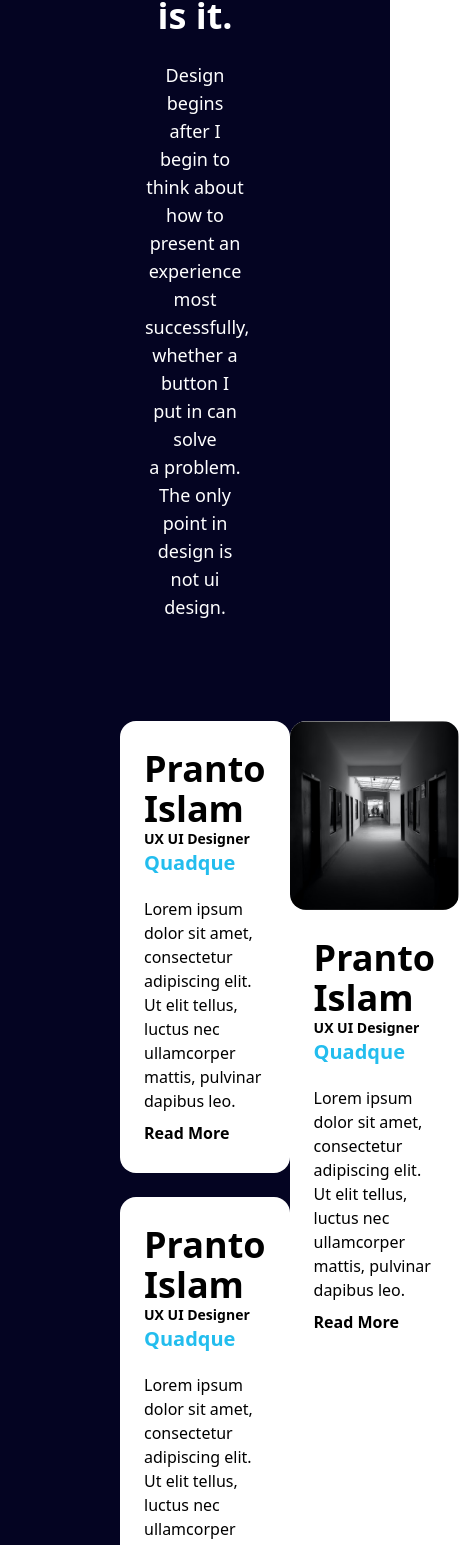
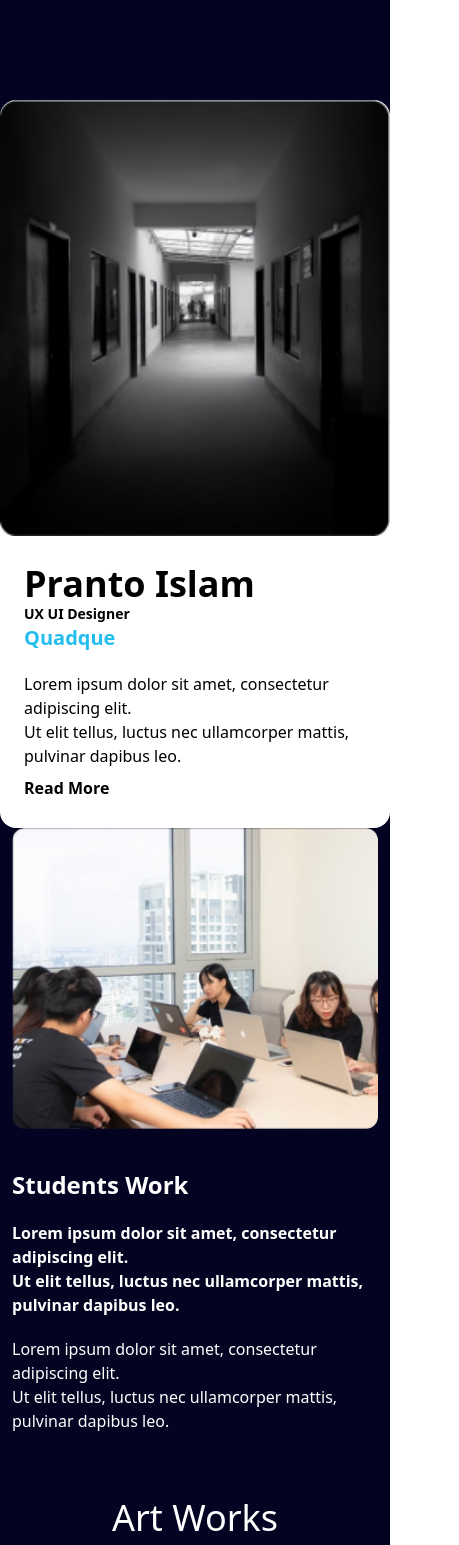
Before and after one commit to mhmalvi/quadque-it-client, a React (Create React App) app: page /stories in a window 390 px wide. Shown: the part 342-1887 px from the top of the page, 459 px wide, since content can reach past the window. Built offline with nearby package versions, Linux system fonts and the light colour scheme.

Commit message:
gallery, stories responsive

```diff
--- a/src/Components/Shared/Navbar/NavLinks.jsx
+++ b/src/Components/Shared/Navbar/NavLinks.jsx
@@ -7,7 +7,7 @@ const NavLinks = () => {
   const [toogleSubmenu, setToogleSubmenu] = useState("");
   return (
     <>
-      <div className="lg:flex z-100 bg-black bg-opacity-30 backdrop-filter backdrop-blur-lg lg:backdrop-filter-none lg:bg-transparent border border-white border-opacity-30 lg:border-none shadow-2xl shadow-[#ffffff20] lg:shadow-none lg:text-white text-center text-2xl lg:text-base rounded-md cursor-pointer mx-2">
+      <div className="lg:flex z-50 bg-black bg-opacity-30 backdrop-filter backdrop-blur-lg lg:backdrop-filter-none lg:bg-transparent border border-white border-opacity-30 lg:border-none shadow-2xl shadow-[#ffffff20] lg:shadow-none lg:text-white text-center text-2xl lg:text-base rounded-md cursor-pointer mx-2">
         {links?.map((link) => (
           <div className="lg:rounded-3xl">
             <div className="group">
--- a/src/Pages/Blog/Gallery.jsx
+++ b/src/Pages/Blog/Gallery.jsx
@@ -19,16 +19,34 @@ const Gallery = () => {
   return (
     <>
       <div className="bg-home-color text-white pt-36 mt-10 m-auto">
-        <div className="w-full lg:flex justify-evenly">
-          <div className="m-auto">
-            <img src={video} alt="" className="rounded-xl md:shrink-0 pl-20" />
+        <div className="lg:w-3/4 lg:flex lg:justify-center m-auto">
+          <div className="w-full m-auto">
+            <img
+              src={video}
+              alt=""
+              className="lg:rounded-xl lg:px-4 md:shrink-0 "
+            />
           </div>
-          <div className="flex-col lg:justify-start m-auto">
-            <div className="text-2xl font-semibold pb-5">Our institute</div>
-            <div className="pb-5">Lorem ipsum dolor sit amet, consectetur adipiscing elit. <br /> Ut elit tellus, luctus nec ullamcorper mattis, pulvinar dapibus leo. </div>
-            <div className="flex flex-wrap justify-center lg:justify-start"><Icons.Tick width={20}/>Flexible Time</div>
-            <div className="flex flex-wrap justify-center lg:justify-start"><Icons.Tick width={20}/>Perfect Work</div>
-            <div className="flex flex-wrap justify-center lg:justify-start"><Icons.Tick width={20}/> Client Priority</div>
+          <div className="flex-col px-5 lg:justify-start m-auto">
+            <div className="text-start text-2xl font-semibold pb-2">
+              Our institute
+            </div>
+            <div className="mx-2 text-sm font-thin text-start lg:w-2/3 pb-4 lg:px-0">
+              Lorem ipsum dolor sit amet, consectetur adipiscing elit. Ut elit
+              tellus, luctus nec ullamcorper mattis, pulvinar dapibus leo.{" "}
+            </div>
+
+            <div className="flex flex-wrap justify-start">
+              <Icons.Tick width={20} />
+              Flexible Time
+            </div>
+            <div className="flex flex-wrap justify-start">
+              <Icons.Tick width={20} />
+              Perfect Work
+            </div>
+            <div className="flex flex-wrap justify-start">
+              <Icons.Tick width={20} /> Client Priority
+            </div>
           </div>
         </div>
         <div className="flex justify-evenly py-5 leading-10 lg:px-30">
@@ -104,37 +122,68 @@ const Gallery = () => {
           </div>
         </div>
         <div className="flex justify-center">
-          <div className="grid grid-cols-12 pt-10 gap-6">
-            <div className="col-span-5">
-              <img src={classroom2} alt="" className="h-67 rounded-xl" />
+          <div className="grid lg:grid-cols-12 pt-10 gap-2 lg:gap-6 m-auto">
+            <div className="col-span-12 lg:col-span-5">
+              <img
+                src={classroom2}
+                alt=""
+                className="w-full lg:h-67 lg:rounded-xl"
+              />
+            </div>
+            <div className="col-span-12 lg:col-span-7">
+              <img
+                src={library}
+                alt=""
+                className="w-full lg:h-67 lg:rounded-xl"
+              />
             </div>
 
-            <div className="col-span-7">
-              <img src={library} alt="" className="h-67 rounded-xl" />
+            <div className="col-span-12 lg:col-span-4">
+              <img
+                src={collegeroom}
+                alt=""
+                className="w-full lg:h-67 lg:rounded-xl"
+              />
             </div>
 
-            <div className="col-span-4">
-              <img src={collegeroom} alt="" className="h-67 rounded-xl" />
+            <div className="col-span-12 lg:col-span-4">
+              <img
+                src={projection}
+                alt=""
+                className="w-full lg:h-67 lg:rounded-xl"
+              />
             </div>
 
-            <div className="col-span-4">
-              <img src={projection} alt="" className="h-67 rounded-xl" />
+            <div className="col-span-12 lg:col-span-4">
+              <img
+                src={meeting}
+                alt=""
+                className="w-full lg:h-67 lg:rounded-xl"
+              />
             </div>
 
-            <div className="col-span-4">
-              <img src={meeting} alt="" className="h-67 rounded-xl" />
+            <div className="col-span-12 lg:col-span-3">
+              <img
+                src={hallway}
+                alt=""
+                className="w-full lg:h-67 lg:rounded-xl"
+              />
             </div>
 
-            <div className="col-span-3">
-              <img src={hallway} alt="" className="h-67 rounded-xl" />
+            <div className="col-span-12 lg:col-span-4">
+              <img
+                src={librarytop}
+                alt=""
+                className="w-full lg:h-67 lg:rounded-xl"
+              />
             </div>
 
-            <div className="col-span-4">
-              <img src={librarytop} alt="" className="h-67 rounded-xl" />
-            </div>
-
-            <div className="col-span-5">
-              <img src={confarence} alt="" className="h-67 rounded-xl" />
+            <div className="col-span-12 lg:col-span-5">
+              <img
+                src={confarence}
+                alt=""
+                className="w-full lg:h-67 lg:rounded-xl"
+              />
             </div>
           </div>
         </div>
--- /dev/null
+++ b/src/Pages/Blog/InstructorsSlider.jsx
@@ -0,0 +1,156 @@
+import React from "react";
+import Slider from "react-slick";
+import "slick-carousel/slick/slick.css";
+import "slick-carousel/slick/slick-theme.css";
+import hallway from "../../Asset/Image/hallway.png";
+
+const InstructorsSlider = () => {
+    const settings = {
+        dots: true,
+        infinite: true,
+        speed: 600,
+        slidesToShow: 3,
+        slidesToScroll: 3,
+        initialSlide: 0,
+        responsive: [
+          {
+            breakpoint: 1024,
+            settings: {
+              slidesToShow: 2,
+              slidesToScroll: 2,
+              initialSlide: 1,
+              infinite: true,
+              dots: true,
+            },
+          },
+          {
+            breakpoint: 768,
+            settings: {
+              slidesToShow: 2,
+              slidesToScroll: 2,
+              initialSlide: 1,
+              dots: true,
+            },
+          },
+          {
+            breakpoint: 480,
+            settings: {
+              slidesToShow: 1,
+              slidesToScroll: 1,
+              dots: false,
+            },
+          },
+        ],
+      };
+  return (
+    <>
+    <Slider {...settings}>
+{/*     {Course?.map((course) => ( */}
+      <div>
+          <div className="flex-col lg:max-w-xs bg-white rounded-2xl">
+            <div className="">
+              <img src={hallway} className="w-full" alt="" />
+            </div>
+            <div className="flex-col lg:justify-start text-black m-auto px-6 py-7">
+              <div className="text-4xl font-semibold">Pranto Islam</div>
+              <div className="text-sm font-semibold">UX UI Designer</div>
+              <div className="text-xl text-[#23BDEE] font-semibold pb-5">
+                Quadque
+              </div>
+              <div className="pb-2">
+                Lorem ipsum dolor sit amet, consectetur adipiscing elit. <br />{" "}
+                Ut elit tellus, luctus nec ullamcorper mattis, pulvinar dapibus
+                leo.{" "}
+              </div>
+              <div className="font-bold">Read More</div>
+            </div>
+          </div>
+      </div>
+      <div>
+          <div className="flex-col lg:max-w-xs bg-white rounded-2xl">
+            <div>
+              <img src={hallway} className="w-full rounded-2xl" alt="" />
+            </div>
+            <div className="flex-col lg:justify-start text-black m-auto px-6 py-7">
+              <div className="text-4xl font-semibold">Pranto Islam</div>
+              <div className="text-sm font-semibold">UX UI Designer</div>
+              <div className="text-xl text-[#23BDEE] font-semibold pb-5">
+                Quadque
+              </div>
+              <div className="pb-2">
+                Lorem ipsum dolor sit amet, consectetur adipiscing elit. <br />{" "}
+                Ut elit tellus, luctus nec ullamcorper mattis, pulvinar dapibus
+                leo.{" "}
+              </div>
+              <div className="font-bold">Read More</div>
+            </div>
+          </div>
+      </div>
+      <div>
+          <div className="flex-col lg:max-w-xs bg-white rounded-2xl">
+            <div>
+              <img src={hallway} className="w-full rounded-2xl" alt="" />
+            </div>
+            <div className="flex-col lg:justify-start text-black m-auto px-6 py-7">
+              <div className="text-4xl font-semibold">Pranto Islam</div>
+              <div className="text-sm font-semibold">UX UI Designer</div>
+              <div className="text-xl text-[#23BDEE] font-semibold pb-5">
+                Quadque
+              </div>
+              <div className="pb-2">
+                Lorem ipsum dolor sit amet, consectetur adipiscing elit. <br />{" "}
+                Ut elit tellus, luctus nec ullamcorper mattis, pulvinar dapibus
+                leo.{" "}
+              </div>
+              <div className="font-bold">Read More</div>
+            </div>
+          </div>
+      </div>
+      <div>
+          <div className="flex-col lg:max-w-xs bg-white rounded-2xl">
+            <div>
+              <img src={hallway} className="w-full rounded-2xl" alt="" />
+            </div>
+            <div className="flex-col lg:justify-start text-black m-auto px-6 py-7">
+              <div className="text-4xl font-semibold">Pranto Islam</div>
+              <div className="text-sm font-semibold">UX UI Designer</div>
+              <div className="text-xl text-[#23BDEE] font-semibold pb-5">
+                Quadque
+              </div>
+              <div className="pb-2">
+                Lorem ipsum dolor sit amet, consectetur adipiscing elit. <br />{" "}
+                Ut elit tellus, luctus nec ullamcorper mattis, pulvinar dapibus
+                leo.{" "}
+              </div>
+              <div className="font-bold">Read More</div>
+            </div>
+          </div>
+      </div>
+      <div>
+          <div className="flex-col lg:max-w-xs bg-white rounded-2xl">
+            <div>
+              <img src={hallway} className="w-full rounded-2xl" alt="" />
+            </div>
+            <div className="flex-col lg:justify-start text-black m-auto px-6 py-7">
+              <div className="text-4xl font-semibold">Pranto Islam</div>
+              <div className="text-sm font-semibold">UX UI Designer</div>
+              <div className="text-xl text-[#23BDEE] font-semibold pb-5">
+                Quadque
+              </div>
+              <div className="pb-2">
+                Lorem ipsum dolor sit amet, consectetur adipiscing elit. <br />{" "}
+                Ut elit tellus, luctus nec ullamcorper mattis, pulvinar dapibus
+                leo.{" "}
+              </div>
+              <div className="font-bold">Read More</div>
+            </div>
+          </div>
+      </div>
+
+{/*     ))} */}
+  </Slider>
+  </>
+  )
+}
+
+export default InstructorsSlider
--- a/src/Pages/Blog/Stories.jsx
+++ b/src/Pages/Blog/Stories.jsx
@@ -7,30 +7,79 @@ import stories5 from "../../Asset/Image/stories5.png";
 import stories6 from "../../Asset/Image/stories6.png";
 import meeting from "../../Asset/Image/meeting.png";
 import hallway from "../../Asset/Image/hallway.png";
+import InstructorsSlider from "./InstructorsSlider";
 
 const Stories = () => {
   return (
-    <div className="w-full bg-home-color font-poppins pt-32 pb-20 px-30 mt-10">
+    <div className="w-full bg-home-color font-poppins pt-32 pb-20 lg:px-30 lg:mt-10">
       <div className="font-poppins text-white">
         <div className="flex-col m-auto pb-18">
-          <div className="text-5xl font-bold text-center leading-snug">
+          <div className="text-3xl lg:text-5xl font-bold text-center leading-snug">
             Success
           </div>
-          <div className="text-4xl font-bold text-center leading-snug">
+          <div className="text-2xl lg:text-4xl font-bold text-center leading-snug">
             I think so, this is it.
           </div>
-          <div className="w-2/3 text-center text-lg py-5 pb-7 m-auto">
-            Design begins after I begin to think about how to present an <br />{" "}
-            experience most successfully, whether a button I put in can solve{" "}
-            <br /> a problem. The only point in design is not ui design.
+          <div className="lg:w-2/3 text-center lg:text-lg py-5 pb-7 m-auto px-10 lg:px-0">
+            Design begins after I begin to think about how to present an{" "}
+            experience most successfully, whether a button I put in can solve a
+            problem. The only point in design is not ui design.
           </div>
         </div>
-        <div className="flex justify-between pb-72">
-          <div className="flex-col m-auto gap-6">
+        <div className="hidden lg:block">
+          <div className="lg:flex justify-between pb-72">
+            <div className="flex-col m-auto gap-6">
+              {/* card */}
+              <div className="lg:flex bg-white rounded-2xl mb-6">
+                <div>
+                  <img
+                    src={hallway}
+                    className="w-full h-full rounded-tl-2xl rounded-bl-2xl"
+                    alt=""
+                  />
+                </div>
+                <div className="flex-col lg:justify-start text-black m-auto px-6 py-7">
+                  <div className="text-4xl font-semibold">Pranto Islam</div>
+                  <div className="text-sm font-semibold">UX UI Designer</div>
+                  <div className="text-xl text-[#23BDEE] font-semibold pb-5">
+                    Quadque
+                  </div>
+                  <div className="pb-2">
+                    Lorem ipsum dolor sit amet, consectetur adipiscing elit.{" "}
+                    <br /> Ut elit tellus, luctus nec ullamcorper mattis,
+                    pulvinar dapibus leo.{" "}
+                  </div>
+                  <div className="font-bold">Read More</div>
+                </div>
+              </div>
+              {/* card */}
+              <div className="flex flex-col-reverse lg:flex lg:flex-row bg-white rounded-2xl mt-6">
+                <div className="flex-col lg:justify-start text-black m-auto px-6 py-7">
+                  <div className="text-4xl font-semibold">Pranto Islam</div>
+                  <div className="text-sm font-semibold">UX UI Designer</div>
+                  <div className="text-xl text-[#23BDEE] font-semibold pb-5">
+                    Quadque
+                  </div>
+                  <div className="pb-2">
+                    Lorem ipsum dolor sit amet, consectetur adipiscing elit.{" "}
+                    <br /> Ut elit tellus, luctus nec ullamcorper mattis,
+                    pulvinar dapibus leo.{" "}
+                  </div>
+                  <div className="font-bold">Read More</div>
+                </div>
+                <div>
+                  <img
+                    src={hallway}
+                    className="w-full h-full rounded-tr-2xl rounded-br-2xl"
+                    alt=""
+                  />
+                </div>
+              </div>
+            </div>
             {/* card */}
-            <div className="flex bg-white rounded-2xl mb-6">
+            <div className="flex-col lg:max-w-xs bg-white rounded-2xl">
               <div>
-                <img src={hallway} className="h-full rounded-tl-2xl rounded-bl-2xl" alt="" />
+                <img src={hallway} className="w-full rounded-2xl" alt="" />
               </div>
               <div className="flex-col lg:justify-start text-black m-auto px-6 py-7">
                 <div className="text-4xl font-semibold">Pranto Islam</div>
@@ -46,113 +95,80 @@ const Stories = () => {
                 <div className="font-bold">Read More</div>
               </div>
             </div>
-            {/* card */}
-            <div className="flex bg-white rounded-2xl mt-6">
-              <div className="flex-col lg:justify-start text-black m-auto px-6 py-7">
-                <div className="text-4xl font-semibold">Pranto Islam</div>
-                <div className="text-sm font-semibold">UX UI Designer</div>
-                <div className="text-xl text-[#23BDEE] font-semibold pb-5">
-                  Quadque
-                </div>
-                <div className="pb-2">
-                  Lorem ipsum dolor sit amet, consectetur adipiscing elit.{" "}
-                  <br /> Ut elit tellus, luctus nec ullamcorper mattis, pulvinar
-                  dapibus leo.{" "}
-                </div>
-                <div className="font-bold">Read More</div>
-              </div>
-              <div>
-                <img src={hallway} className="h-full rounded-tr-2xl rounded-br-2xl" alt="" />
-              </div>
-            </div>
-          </div>
-          {/* card */}
-          <div className="flex-col max-w-xs bg-white rounded-2xl">
-            <div>
-              <img src={hallway} className="w-full rounded-2xl" alt="" />
-            </div>
-            <div className="flex-col lg:justify-start text-black m-auto px-6 py-7">
-              <div className="text-4xl font-semibold">Pranto Islam</div>
-              <div className="text-sm font-semibold">UX UI Designer</div>
-              <div className="text-xl text-[#23BDEE] font-semibold pb-5">
-                Quadque
-              </div>
-              <div className="pb-2">
-                Lorem ipsum dolor sit amet, consectetur adipiscing elit. <br />{" "}
-                Ut elit tellus, luctus nec ullamcorper mattis, pulvinar dapibus
-                leo.{" "}
-              </div>
-              <div className="font-bold">Read More</div>
-            </div>
           </div>
         </div>
-        <div className="w-full lg:flex justify-evenly">
-          <div className="m-auto">
+        <div className="lg:hidden">
+          <InstructorsSlider />
+        </div>
+        <div className="w-full lg:flex justify-evenly px-3">
+          <div className="m-auto shrinkk-0">
             <img
               src={meeting}
               alt=""
               width={498}
-              className="rounded-xl shrink-0 pl-20"
+              className="rounded-xl shrink-0 lg:pl-20"
             />
           </div>
-          <div className="flex-col lg:justify-start m-auto px-10">
-            <div className="text-4xl font-semibold pb-5">Students Work</div>
-            <div className="text-xl font-semibold pb-5">
+          <div className="flex-col lg:justify-start text-start m-auto pt-10 lg:pt-0 lg:px-10">
+            <div className="text-2xl lg:text-4xl font-semibold pb-5">Students Work</div>
+            <div className="lg:text-xl font-semibold pb-5">
               Lorem ipsum dolor sit amet, consectetur adipiscing elit. <br /> Ut
               elit tellus, luctus nec ullamcorper mattis, pulvinar dapibus leo.{" "}
             </div>
-            <div className="text-lg pb-5">
+            <div className="lg:text-xl font-light pb-5">
               Lorem ipsum dolor sit amet, consectetur adipiscing elit. <br /> Ut
               elit tellus, luctus nec ullamcorper mattis, pulvinar dapibus leo.{" "}
             </div>
           </div>
         </div>
-        <div className="m-auto pt-32 pb-18">
-          <div className="text-4xl text-center leading-snug pb-12">Art Works</div>
-          <div className="flex flex-wrap justify-center gap-2">
+        <div className="m-auto pt-10 lg:pt-32 pb-18">
+          <div className="text-4xl text-center leading-snug pb-12">
+            Art Works
+          </div>
+          <div className="flex flex-wrap justify-center lg:gap-2">
             <div className="flex-col">
-              <div className="flex-wrap overflow-hidden rounded-xl my-2">
+              <div className="flex-wrap overflow-hidden lg:rounded-xl lg:my-2">
                 <img
                   src={stories1}
                   alt=""
-                  className="rounded-xl hover:scale-110 duration-1000"
+                  className="lg:rounded-xl hover:scale-110 duration-1000"
                 />
               </div>
-              <div className="flex-wrap overflow-hidden rounded-xl my-2">
+              <div className="flex-wrap overflow-hidden lg:rounded-xl lg:my-2">
                 <img
                   src={stories2}
                   alt=""
-                  className="rounded-xl hover:scale-110 duration-1000"
+                  className="lg:rounded-xl hover:scale-110 duration-1000"
                 />
               </div>
-              <div className="flex-wrap overflow-hidden rounded-xl my-2">
+              <div className="flex-wrap overflow-hidden lg:rounded-xl lg:my-2">
                 <img
                   src={stories3}
                   alt=""
-                  className="rounded-xl hover:scale-110 duration-1000"
+                  className="lg:rounded-xl hover:scale-110 duration-1000"
                 />
               </div>
             </div>
             <div className="flex-col">
-              <div className="flex-wrap overflow-hidden rounded-xl my-2">
+              <div className="flex-wrap overflow-hidden lg:rounded-xl lg:my-2">
                 <img
                   src={stories4}
                   alt=""
-                  className="rounded-xl hover:scale-110 duration-1000"
+                  className="lg:rounded-xl hover:scale-110 duration-1000"
                 />
               </div>
-              <div className="flex-wrap overflow-hidden rounded-xl my-2">
+              <div className="flex-wrap overflow-hidden lg:rounded-xl lg:my-2">
                 <img
                   src={stories5}
                   alt=""
-                  className="rounded-xl hover:scale-110 duration-1000"
+                  className="lg:rounded-xl hover:scale-110 duration-1000"
                 />
               </div>
-              <div className="flex-wrap overflow-hidden rounded-xl my-2">
+              <div className="flex-wrap overflow-hidden lg:rounded-xl lg:my-2">
                 <img
                   src={stories6}
                   alt=""
-                  className="rounded-xl hover:scale-110 duration-1000"
+                  className="lg:rounded-xl hover:scale-110 duration-1000"
                 />
               </div>
             </div>
--- a/src/Pages/Course/Header.jsx
+++ b/src/Pages/Course/Header.jsx
@@ -9,7 +9,7 @@ export default function Header() {
         <div className="w-full ">
           <div className="flex m-auto justify-center">
             <div className="hidden lg:block">
-              <img src={Banner} className="absolute bottom-[47%] left-[10%]" alt="" />
+              <img src={Banner} className="absolute bottom-[0%] left-[10%]" alt="" />
             </div>
             <div className="w-1/2 sm:w-1/3 text-white text-center">
               <div className="text-4xl pb-2">Courses</div>
--- a/src/Pages/CourseDetail/CourseMaterial.jsx
+++ b/src/Pages/CourseDetail/CourseMaterial.jsx
@@ -66,7 +66,7 @@ const CourseMaterial = () => {
             </div>
             <div className="flex flex-wrap justify-center my-10 gap-24 ">
                 {courseData?.map((data)=>(
-                <div className="py-2"><img src="https://ibb.co/ZMvpHNn" width={40} alt="" />{data.title}</div>
+                <div className="py-2"><img src={data.image} width={40} alt="" />{data.title}</div>
                 ))}
             </div>
           </div>
```
Also changed, not shown: src/Pages/Course/CourseGallery.jsx (+16 -4 lines).
